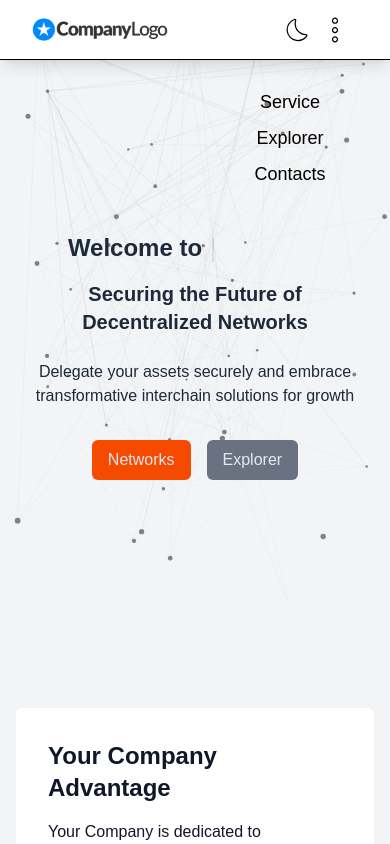
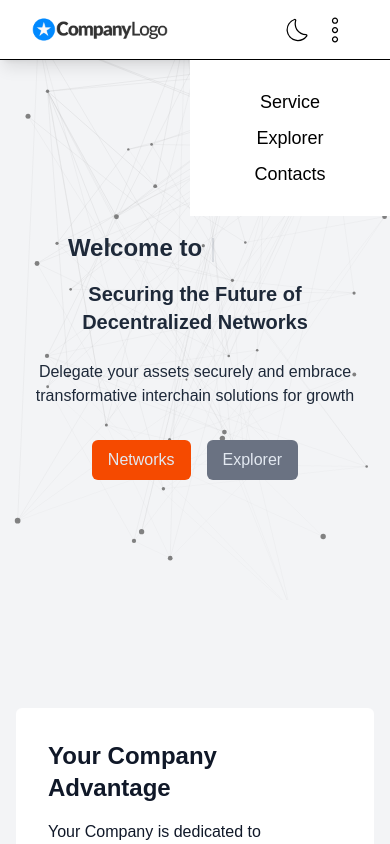
Before and after one commit to kentung01/landing-page-block-node, a Next.js app: page / in a window 390 px wide. Both pictures are taken after a click on the element 335 px from the left and 29 px from the top of the page. Shown: the top 844 px of the page. Built offline with nearby package versions, Linux system fonts and the light colour scheme.

Commit message:
fix small button and explorer link to ping dashboard klick

```diff
--- a/src/app/components/HeroText.tsx
+++ b/src/app/components/HeroText.tsx
@@ -9,6 +9,12 @@ export default function HeroText() {
     const [text, setText] = useState("")
     const [isTyping, setIsTyping] = useState(true)
     const fullText = "Company"
+
+       const handleClickExplorer = () => {
+            window.location.href = "https://ping-dashboard-custom.netlify.app"
+        }
+
+
 
     useEffect(() => {
       let index = 0
@@ -46,6 +52,7 @@ export default function HeroText() {
     }, [])
 
 
+
     return (
         <div className='flex flex-col justify-center items-center mt-50 md:mt-100'>
             <div className=''>
@@ -72,7 +79,7 @@ export default function HeroText() {
             </p>
             <div className={`flex gap-4 ${theme ? "text-slate-200" : "text-gray-800"} transition-colors duration-500 ease-in-out`}>
                 <button className=" text-base md:text-lg rounded-md px-4 py-2 text-slate-200 bg-orange-600 hover:bg-orange-700">Networks</button>
-                <button className=" text-base md:text-lg rounded-md px-4 py-2 text-slate-200 bg-gray-500 hover:bg-gray-700" >Explorer</button>
+                <button onClick={handleClickExplorer} className=" text-base md:text-lg rounded-md px-4 py-2 text-slate-200 bg-gray-500 hover:bg-gray-700" >Explorer</button>
             </div>
 
 
--- a/src/app/components/Navbar.tsx
+++ b/src/app/components/Navbar.tsx
@@ -77,7 +77,7 @@ export default function Navbar() {
             </div>
             {isSmallMenu &&
 
-                <div className={`absolute right-0 top-15 w-50 p-5 ${theme ? "bg-gray-800 text-slate-200" : "text-black"} transition-colors duration-500 ease-in-out`}>
+                <div className={`absolute right-0 top-15 w-50 p-5 ${theme ? "bg-gray-800 text-slate-200" : "bg-white  text-black"} transition-colors duration-500 ease-in-out`}>
                     {menu.map((item, index) => {
                         return (
                             <div onClick={() => handleClickNavbarButton(item)} key={index} className={` ${index == menu.length - 1 ? "rounded-full ps-2" : "rounded-md px-2"} pt-2 text-lg hover:text-white hover:bg-orange-500 text-center items-center cursor-pointer transition duration-500 ease-in-out`}>
```
